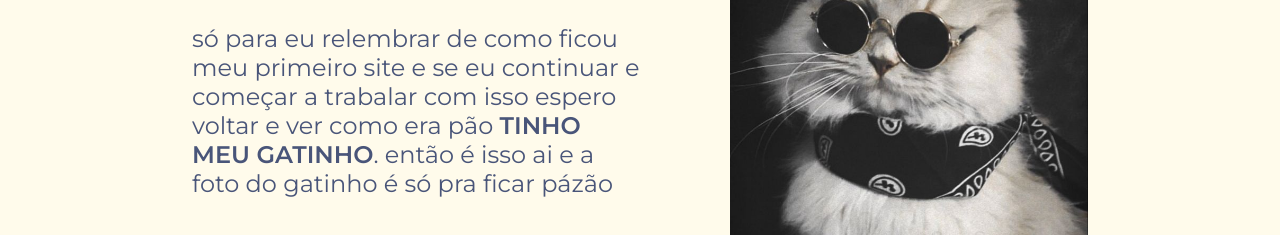
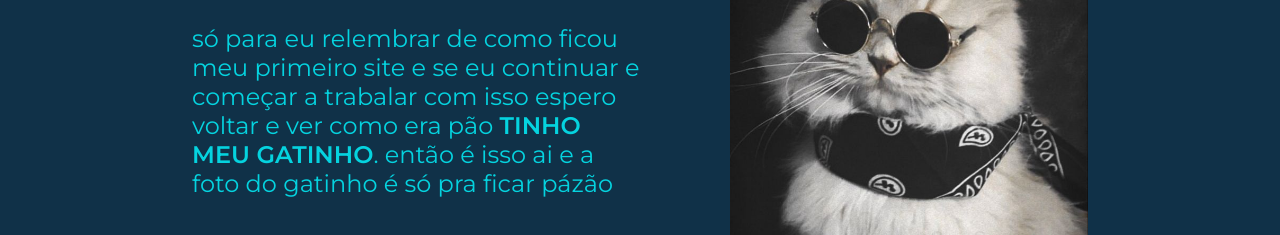
Before and after one commit to SandrorMadona/Projeto, a plain HTML site: page index.html in a window 1280 px wide. Shown: the part 315-550 px from the top of the page. Drawn offline with nearby package versions, Linux system fonts and the light colour scheme.

Commit message:
Add files via upload
atualizando o style.css

```diff
--- a/style/style.css
+++ b/style/style.css
@@ -1,10 +1,10 @@
 @import url('https://fonts.googleapis.com/css2?family=Krona+One&family=Montserrat:wght@400;600&display=swap');
 
 :root {
-    --cor-primaria: #FFFBEB;
-    --cor-secundaria: #495579;
-    --cor-tercearia: #263159;
-    --cor-hoover: #251749;
+    --cor-primaria: #103148;
+    --cor-secundaria: #05d3df;
+    --cor-tercearia: #098ca5;
+    --cor-hoover: #05d3df;
 }
 
 * {
```
